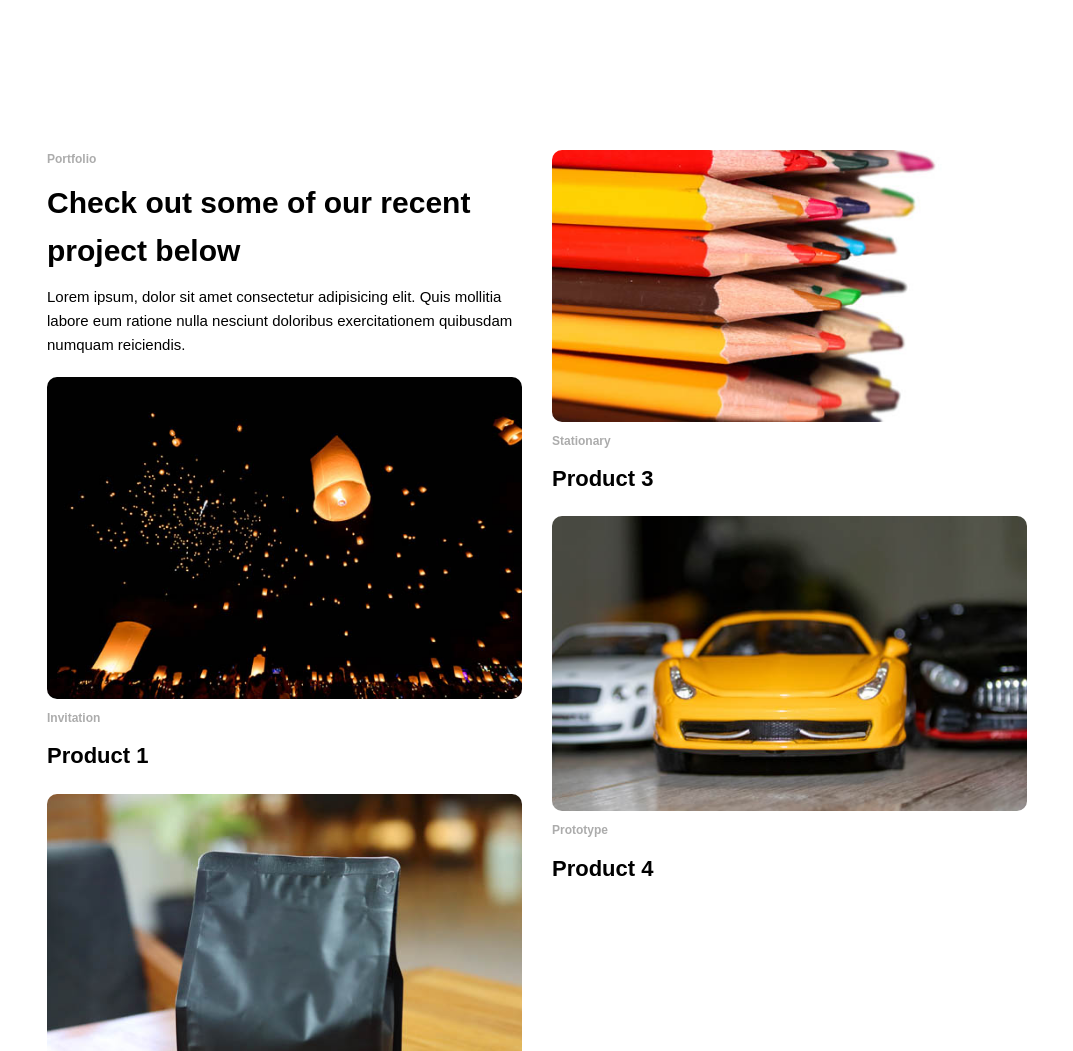
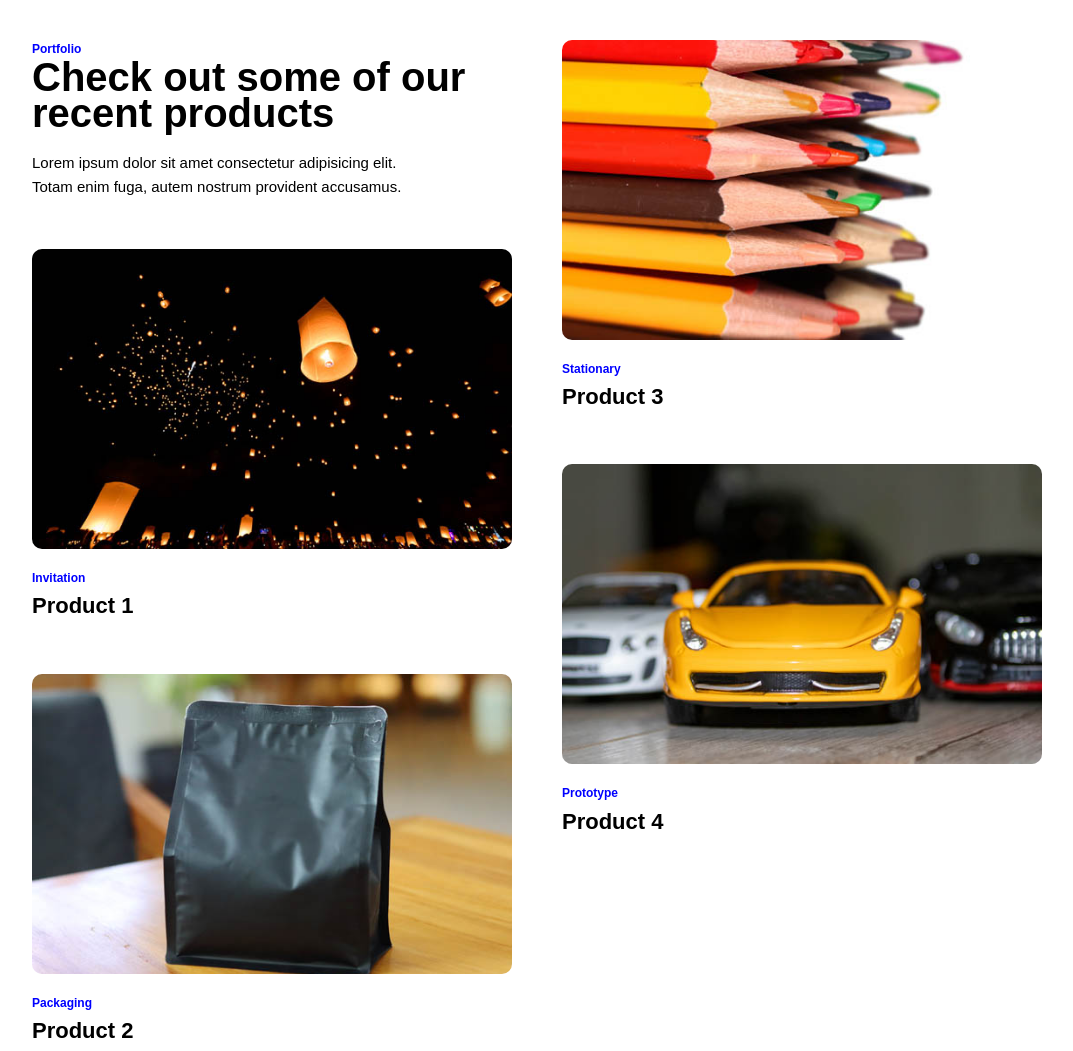
Before and after one commit to Hamza-Khoumane/Product--protfolio, a plain HTML site: page index.html in a window 1280 px wide. Shown: the top 1051 px of the page, without its empty margins (103-1176 px from the left). Drawn offline with Linux system fonts and the light colour scheme.

Commit message:
Product portfolio version 2

```diff
--- a/index.html
+++ b/index.html
@@ -12,58 +12,51 @@
     <title>Portfolio Product</title>
   </head>
   <body>
-    <main class="main">
-      <section class="main__product">
-        <div class="main__product__info">
-          <h6 class="main__product__info--mini-title">Portfolio</h6>
-
-          <h2 class="main__product__info--title">
-            Check out some of our recent project below
+    <main class="portfolio">
+      <section class="left">
+        <div class="portfolio__content">
+          <h6 class="portfolio__content--mini-title">Portfolio</h6>
+          <h2 class="portfolio__content--title">
+            Check out some of our <span>recent products</span>
           </h2>
-
-          <p class="main__product__info--para">
-            Lorem ipsum, dolor sit amet consectetur adipisicing elit. Quis
-            mollitia labore eum ratione nulla nesciunt doloribus exercitationem
-            quibusdam numquam reiciendis.
+          <p class="portfolio__content--para">
+            Lorem ipsum dolor sit amet consectetur adipisicing elit.
+            <span>Totam enim fuga, autem nostrum provident accusamus.</span>
           </p>
         </div>
 
-        <div class="main__product--1">
-          <figure class="main__produt--1__image">
-            <img loading="lazy" src="images/9.1.jpg" alt="" />
+        <div class="portfolio__product">
+          <figure class="portfolio__product--img">
+            <img src="images/9.1.jpg" alt="Product" />
           </figure>
-
-          <h6 class="main__produt--1__mini-title">Invitation</h6>
-          <h3 class="main__produt--1__title">Product 1</h3>
+          <h6 class="portfolio__product--category">Invitation</h6>
+          <h3 class="portfolio__product--title">Product 1</h3>
         </div>
 
-        <div class="main__product--2">
-          <figure class="main__produt--2__image">
-            <img loading="lazy" src="images/9.2.jpg" alt="" />
+        <div class="portfolio__product">
+          <figure class="portfolio__product--img">
+            <img src="images/9.2.jpg" alt="Product" />
           </figure>
-
-          <h6 class="main__produt--2__mini-title">Packaging</h6>
-          <h3 class="main__produt--2__title">Product 2</h3>
+          <h6 class="portfolio__product--category">Packaging</h6>
+          <h3 class="portfolio__product--title">Product 2</h3>
         </div>
       </section>
 
-      <section class="main__product--2">
-        <div class="main__product--3">
-          <figure class="main__produt--3__image">
-            <img loading="lazy" src="images/9.3.jpg" alt="" />
+      <section class="right">
+        <div class="portfolio__product">
+          <figure class="portfolio__product--img">
+            <img loading="lazy" src="images/9.3.jpg" alt="Product" />
           </figure>
-
-          <h6 class="main__produt--3__mini-title">Stationary</h6>
-          <h3 class="main__produt--3__title">Product 3</h3>
+          <h6 class="portfolio__product--category">Stationary</h6>
+          <h3 class="portfolio__product--title">Product 3</h3>
         </div>
 
-        <div class="main__product--4">
-          <figure class="main__produt--4__image">
-            <img loading="lazy" src="images/9.4.jpg" alt="" />
+        <div class="portfolio__product">
+          <figure class="portfolio__product--img">
+            <img loading="lazy" src="images/9.4.jpg" alt="Product" />
           </figure>
-
-          <h6 class="main__produt--4__mini-title">Prototype</h6>
-          <h3 class="main__produt--4__title">Product 4</h3>
+          <h6 class="portfolio__product--category">Prototype</h6>
+          <h3 class="portfolio__product--title">Product 4</h3>
         </div>
       </section>
     </main>
--- a/style.css
+++ b/style.css
@@ -1,48 +1,50 @@
-.main {
-  padding: 15rem;
+.portfolio {
+  display: flex;
+  justify-content: center;
+  gap: 5rem;
 
-  display: flex;
-  justify-content: space-between;
-  gap: 3rem;
+  padding: 4rem;
 }
 
-.main__product,
-.main__product--2 {
-  flex-basis: 50%;
+.left,
+.right {
+  flex-basis: 40%;
 
   display: flex;
   flex-direction: column;
-  gap: 2rem;
+  gap: 5rem;
 }
 
-.main__product__info {
-  display: flex;
-  flex-direction: column;
-  gap: 1rem;
-}
-
-.main__product__info--title {
-  font-size: 3rem;
+.portfolio__content--title {
+  line-height: 0.9;
+  font-size: 4rem;
   font-weight: 900;
 }
 
-.main__product--1,
-.main__product--2,
-.main__product--3,
-.main__product--4 {
+.portfolio__content--para {
+  margin-top: 2rem;
+}
+
+.portfolio__content--title span,
+.portfolio__content--para span {
+  display: block;
+}
+
+.portfolio__product--img {
+  height: 30rem;
+  margin-bottom: 2rem;
+}
+
+.portfolio__product--img img {
+  border-radius: 1rem;
+}
+
+h6 {
+  color: blue;
+}
+
+.portfolio__content,
+.portfolio__product {
   display: flex;
   flex-direction: column;
-
-  gap: 1rem;
 }
-
-.main__product--2 {
-  display: flex;
-  flex-direction: column;
-
-  gap: 2rem;
-}
-
-img {
-  border-radius: 1rem;
-}
```
Also changed, not shown: 1 other file.
